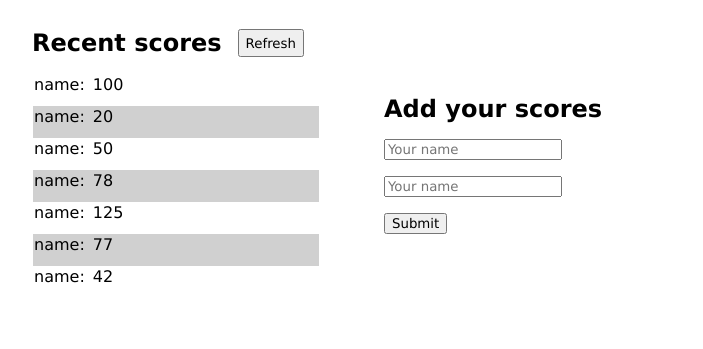
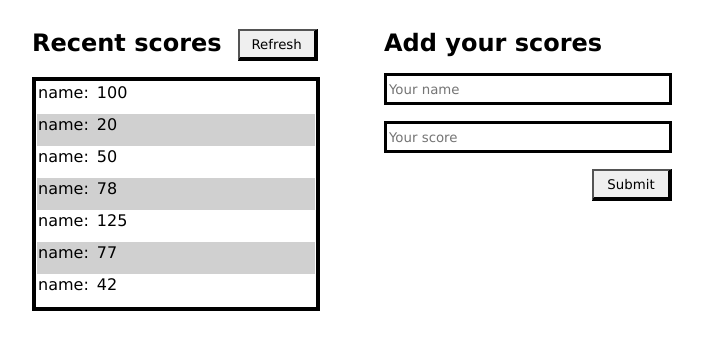
Before and after one commit to kusiLaw/leaderboard, a website built with webpack: page src/index.html in a window 1280 px wide. Shown: the part 73-422 px from the top of the page, without its empty margins (288-991 px from the left). Built offline with nearby package versions, Linux system fonts and the light colour scheme.

Commit message:
Update page design to suite requirement

```diff
--- a/src/index.html
+++ b/src/index.html
@@ -24,7 +24,7 @@
       <h2>Add your scores</h2>
       <form action="#" id="add-form">
        <input type="text" name="name" id="p-name" placeholder="Your name">
-       <input type="number" name="score" id="scores" placeholder="Your name">
+       <input type="number" name="score" id="scores" placeholder="Your score">
       <button type="Submit" id="add-btn">Submit</button>
       </form>
 
--- a/src/style.css
+++ b/src/style.css
@@ -21,14 +21,16 @@ header {
   width: 50%;
   display: flex;
   flex-direction: column;
-  justify-items: center;
+
+  /* justify-items: center; */
 }
 
 main {
   width: 100%;
   display: flex;
   justify-content: space-between;
-  align-items: center;
+
+  /* align-items: center; */
   margin-top: 2rem;
   gap: 2rem;
 }
@@ -48,6 +50,9 @@ main {
 input {
   display: block;
   margin-bottom: 1rem;
+  border: 3px solid black;
+  width: 100%;
+  height: 2rem;
 }
 
 .add-scores {
@@ -55,9 +60,20 @@ input {
   display: flex;
   flex-direction: column;
   gap: 1rem;
+  position: relative;
+}
+
+button {
+  position: relative;
+  border-right: 4px solid black;
+  border-bottom: 4px solid black;
+  float: right;
+  height: 2rem;
+  width: 5rem;
 }
 
 ul {
+  border: 4px solid black;
   list-style-type: none;
   padding: 1px;
 }
```
Also changed, not shown: dist/index.html, dist/main.js, 1 other file.
